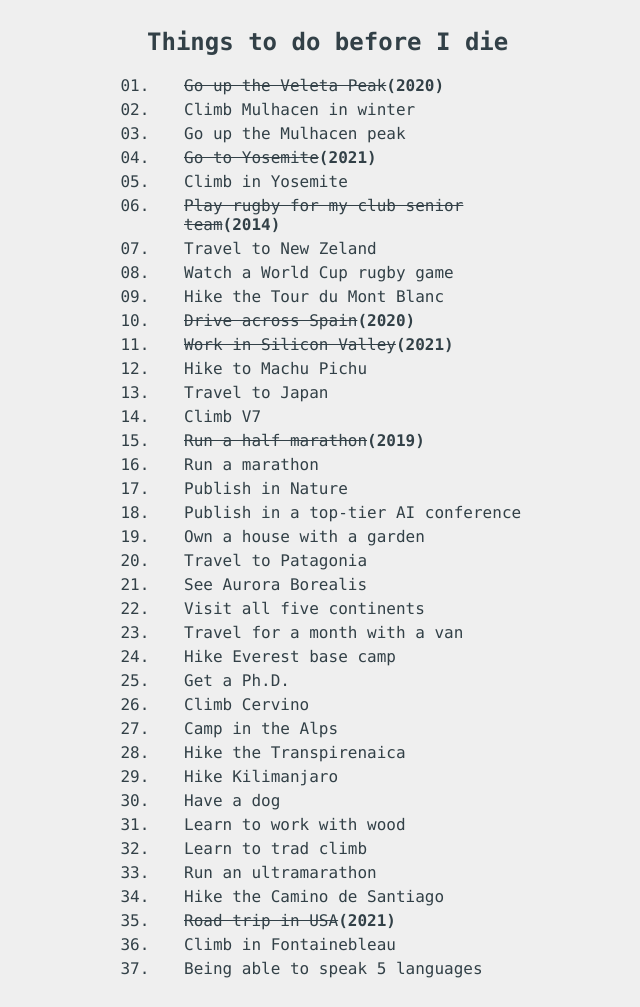
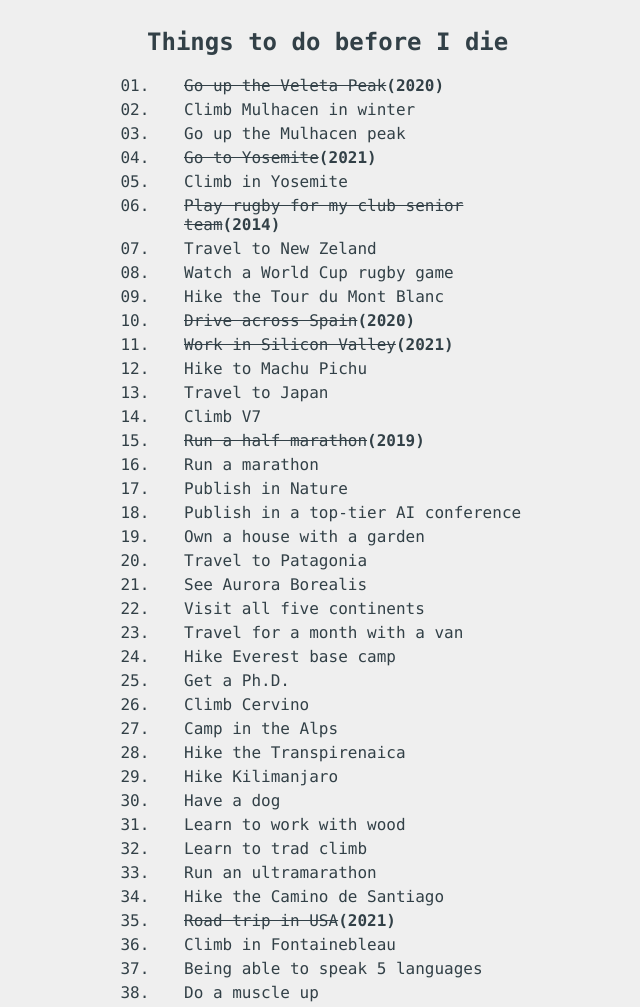
Before and after one commit to pacocp/todobeforedie, a plain HTML site: page index.html in a window 1280 px wide. Shown: the whole page, without its empty margins (293-933 px from the left). Before the commit the page ends 983 px from the top, so only its background shows below. Drawn offline with Linux system fonts and the light colour scheme.

Commit message:
New goal

```diff
--- a/index.html
+++ b/index.html
@@ -97,6 +97,7 @@
         <li><del>Road trip in USA</del><b>(2021)</b></li>
         <li>Climb in Fontainebleau </li>
         <li>Being able to speak 5 languages</li>
+        <li>Do a muscle up</li>
     </ul>
   </div>
 </section>
```
